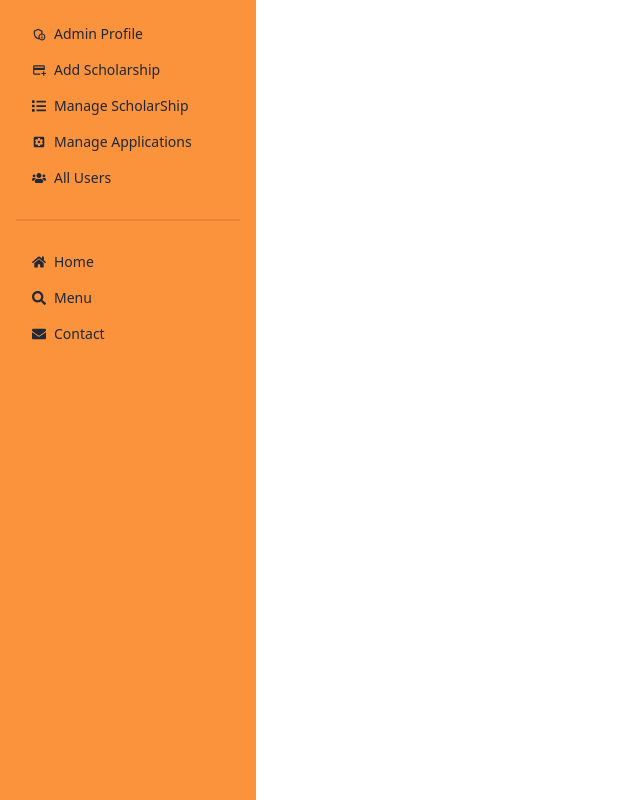
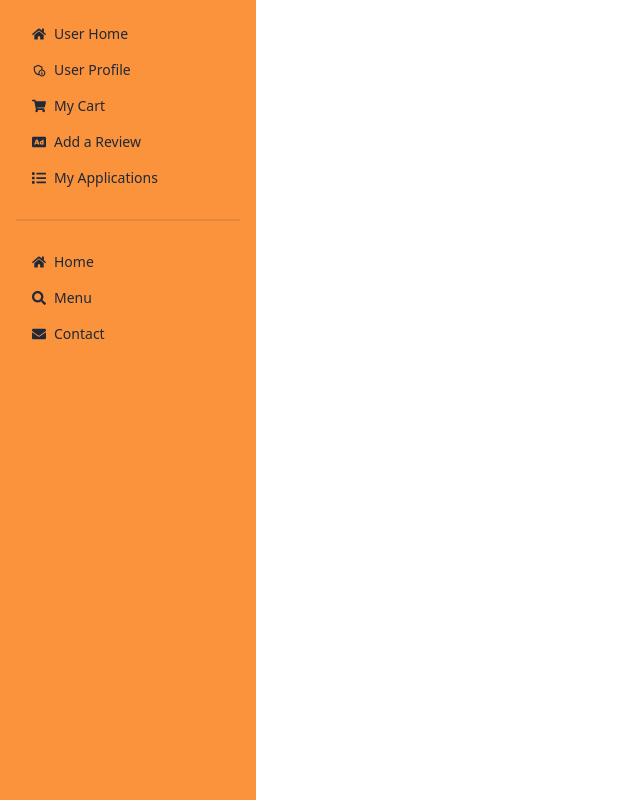
Before and after one commit to ShariarArefinOfficial/scholars-scholarship-client, a React (Vite) app: page /dashboard in a window 1280 px wide. Shown: the whole page, without its empty margins (0-640 px from the left). Built offline with nearby package versions, Linux system fonts and the light colour scheme; no server answers; sample sign-in values are in the browser's storage.

Commit message:
Manage applied section done

```diff
--- /dev/null
+++ b/src/DashBoard/ManageReviews/ManageReviews.jsx
@@ -0,0 +1,11 @@
+//import React from 'react';
+
+const ManageReviews = () => {
+    return (
+        <div>
+            /dashboard/manageReview
+        </div>
+    );
+};
+
+export default ManageReviews;
--- /dev/null
+++ b/src/DashBoard/User/MyApplications/MyApplications.jsx
@@ -0,0 +1,29 @@
+//import React from 'react';
+
+import useApplication from "../../../Hooks/useApplication";
+
+const MyApplications = () => {
+    const [application,refetch]=useApplication()
+    console.log(application)
+    return (
+        <div>
+
+        </div>
+    );
+};
+
+export default MyApplications;
+
+
+// University Name,
+// ● University Address,
+// ● Application Feedback (feedback given by the moderator/admin)
+// ● Subject Category,
+// ● Applied Degree,
+// ● Application Fees,
+// ● Service Charge,
+// ● Application Status (pending,processing,completed and if this application
+// cancel by the moderator it will show “Rejected” status),
+// ● Three Action button need to show Details Button, Edit Button,Cancel
+// Button,
+// ● Add review button
--- a/src/LayOut/DashBoard.jsx
+++ b/src/LayOut/DashBoard.jsx
@@ -5,12 +5,13 @@ import { FaAd, FaBook, FaCalendar, FaEnvelope, FaHome, FaList, FaSearch, FaShopp
 import { MdOutlineAdminPanelSettings } from "react-icons/md";
 import { MdAddCard } from "react-icons/md";
 import { MdSettingsApplications } from "react-icons/md";
+import useAdmin from "../Hooks/useAdmin";
 
 
 
 const DashBoard = () => {
     const title='DashBoard'
-   const  isAdmin=true
+    const [isAdmin] = useAdmin();
     return (
         <>
             <PageTitle title={title}></PageTitle>
@@ -45,6 +46,11 @@ const DashBoard = () => {
                                     Manage Applications</NavLink>
                             </li>
                             <li>
+                                <NavLink to="/dashboard/manageReview">
+                                    <MdSettingsApplications></MdSettingsApplications>
+                                    Manage Reviews</NavLink>
+                            </li>
+                            <li>
                                 <NavLink to="/dashboard/users">
                                     <FaUsers></FaUsers>
                                     All Users</NavLink>
@@ -58,9 +64,9 @@ const DashBoard = () => {
                                         User Home</NavLink>
                                 </li>
                                 <li>
-                                    <NavLink to="/dashboard/reservation">
-                                        <FaCalendar></FaCalendar>
-                                        Reservation</NavLink>
+                                    <NavLink to="dashboard/userProfile">
+                                    <MdOutlineAdminPanelSettings />
+                                    User Profile</NavLink>
                                 </li>
                                 <li>
                                     <NavLink to="/dashboard/cart">
@@ -73,9 +79,9 @@ const DashBoard = () => {
                                         Add a Review</NavLink>
                                 </li>
                                 <li>
-                                    <NavLink to="/dashboard/bookings">
+                                    <NavLink to="dashboard/applications">
                                         <FaList></FaList>
-                                        My Bookings</NavLink>
+                                        My Applications</NavLink>
                                 </li>
                             </>
                     }
--- a/src/Pages/ScholarShipDetails/ScholarShipDetails.jsx
+++ b/src/Pages/ScholarShipDetails/ScholarShipDetails.jsx
@@ -47,6 +47,7 @@ const ScholarShipDetails = () => {
             const applicationItem = {
                 scholarshipId: _id,
                 email: user.email,
+                application_status:'pending',
                 university_name,
                 university_image,
                 application_fees,
```
Also changed, not shown: src/Routes/Router.jsx (+18 -0 lines).
